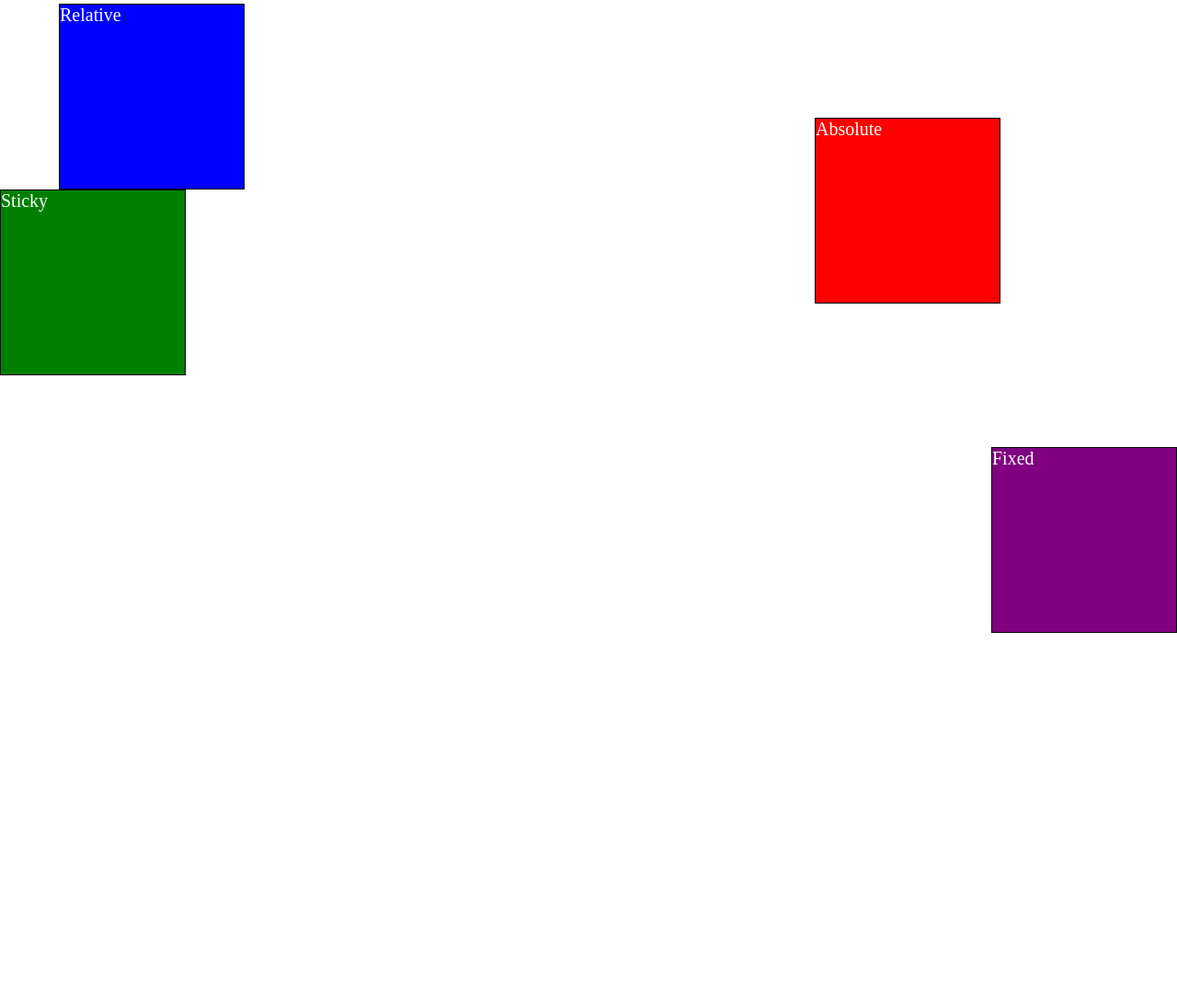
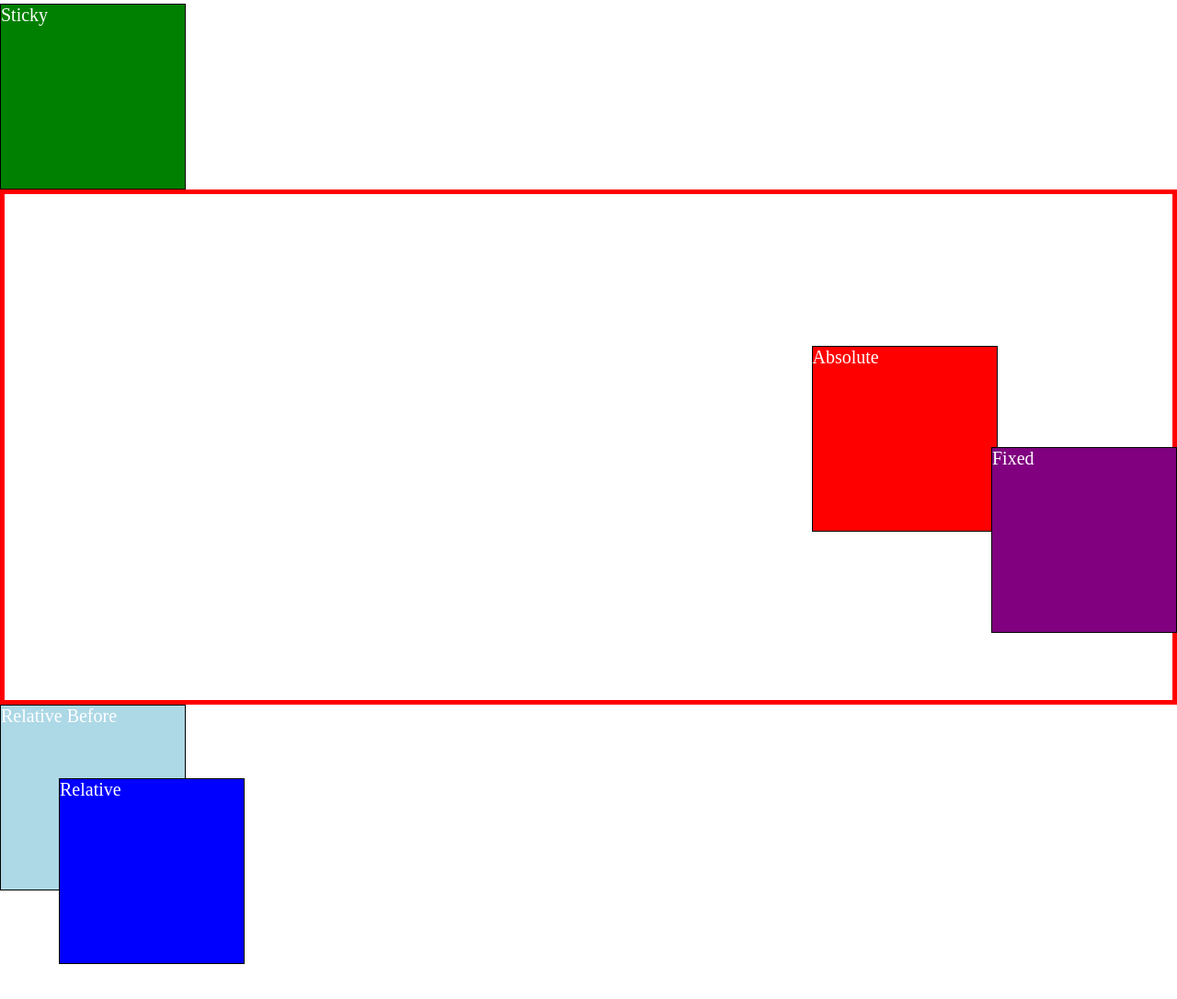
Before and after one commit to ryanvann33/Unit-4-SCSS, a plain HTML site: page index.html in a window 1280 px wide. Shown: the part 112-1198 px from the top of the page at 92% size. Drawn offline with Linux system fonts and the light colour scheme.

Commit message:
example done!

```diff
--- a/index.html
+++ b/index.html
@@ -1,21 +1,30 @@
 <!DOCTYPE html>
 <html lang="en">
     <head>
-    <meta charset="UTF-8">
-    <meta http-equiv="X-UA-Compatible" content="IE=edge">
-    <meta name="viewport" content="width=device-width, initial-scale=1.0">
-    <link rel="stylesheet" href="./scss/styles.css">
+        <meta charset="UTF-8" />
+        <meta http-equiv="X-UA-Compatible" content="IE=edge" />
+        <meta name="viewport" content="width=device-width, initial-scale=1.0" />
+        <link rel="stylesheet" href="./scss/styles.css" />
         <title>More SCSS</title>
     </head>
     <body>
         <span class="px-size">Hello</span>
-    <br>
+        <br />
         <span class="rem-size">Hello</span>
 
+        <!-- sticky -->
+        <div class="box sticky">Sticky</div>
+
+        <!-- absolute-container and relative-before are used to help show the
+        properties of absolute and relative positioning -->
+        <div class="absolute-container">
+            <!-- absolute -->
             <div class="box absolute">Absolute</div>
+        </div>
+        <div class="box relative-before">Relative Before</div>
+        <!-- relative -->
         <div class="box relative">Relative</div>
-    <div class="box sticky">Sticky</div>
+        <!-- fixed -->
         <div class="box fixed">Fixed</div>
-
     </body>
 </html>
--- /dev/null
+++ b/scss/_setup.scss
@@ -0,0 +1,22 @@
+// ignore CSS here; only for HTML example
+
+body {
+    height: 200vh;
+}
+
+.sticky {
+    z-index: 100;
+}
+
+.absolute-container {
+    position: relative;
+    height: 70vh;
+    width: 100%;
+    box-sizing: border-box;
+    border: 5px solid red;
+}
+
+.relative-before {
+    background-color: lightblue;
+    position: absolute;
+}
--- a/scss/styles.scss
+++ b/scss/styles.scss
@@ -1,3 +1,5 @@
+@import "setup";
+
 // === Ideal html CSS properties ===
 // (use these on all projects if possible)
 html, body {
@@ -36,10 +38,11 @@ html, body {
 }
 
 // === positioning ===
-// HTML elements can be <<TODO>>
-// You can set html elements to different positioning options.
-//
-// Absolute - position
+// You can move HTML elements using the combination of top, bottom, left, right,
+// (position) along with the right position setting. Each setting has an unique property.
+
+// `position: absolute` - takes the element away from the normal flow of HTML elements
+// and lets you position relative to its parent element (this case, the `body`)
 .absolute {
     background-color: red;
     position: absolute;
@@ -47,22 +50,26 @@ html, body {
     top: 30%;
 }
 
+// `position: relative` - the element stays in the normal HTML flow, letting you position
+// relative to itself *before* position changes (left, top, bottom, and right are reversed)
 .relative {
     background-color: blue;
     position: relative;
     left: 5%;
+    top: 5%;
 }
 
+// `position: sticky` - allows the element to "stick" (switch from relative -> sticky)
+//  after the user scrolls to its defined position relative to the parent
+//  (requires top, left, bottom, or right to be defined)
 .sticky {
     background-color: green;
     position: sticky;
     top: 0;
 }
-// make page longer to show sticky element
-body {
-    height: 200vh;
-}
 
+// `position: fixed` - locks the element to a defined position relative to the viewport (screen)
+//  (requires top, left, bottom, or right to be defined)
 .fixed {
     background-color: purple;
     position: fixed;
```
Also changed, not shown: scss/styles.css, 2 other files. Lines whose indentation alone changed are shown as unchanged.
